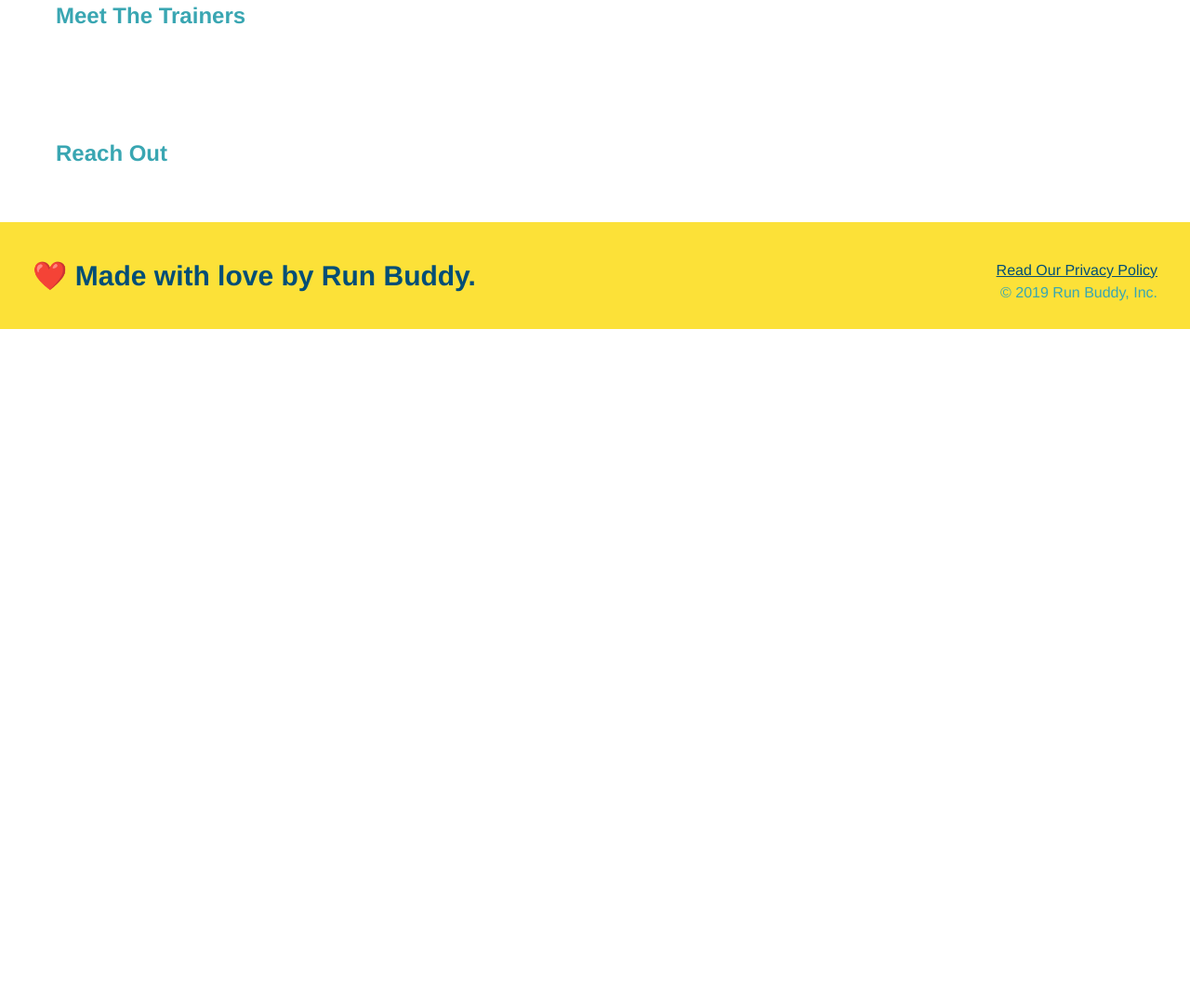
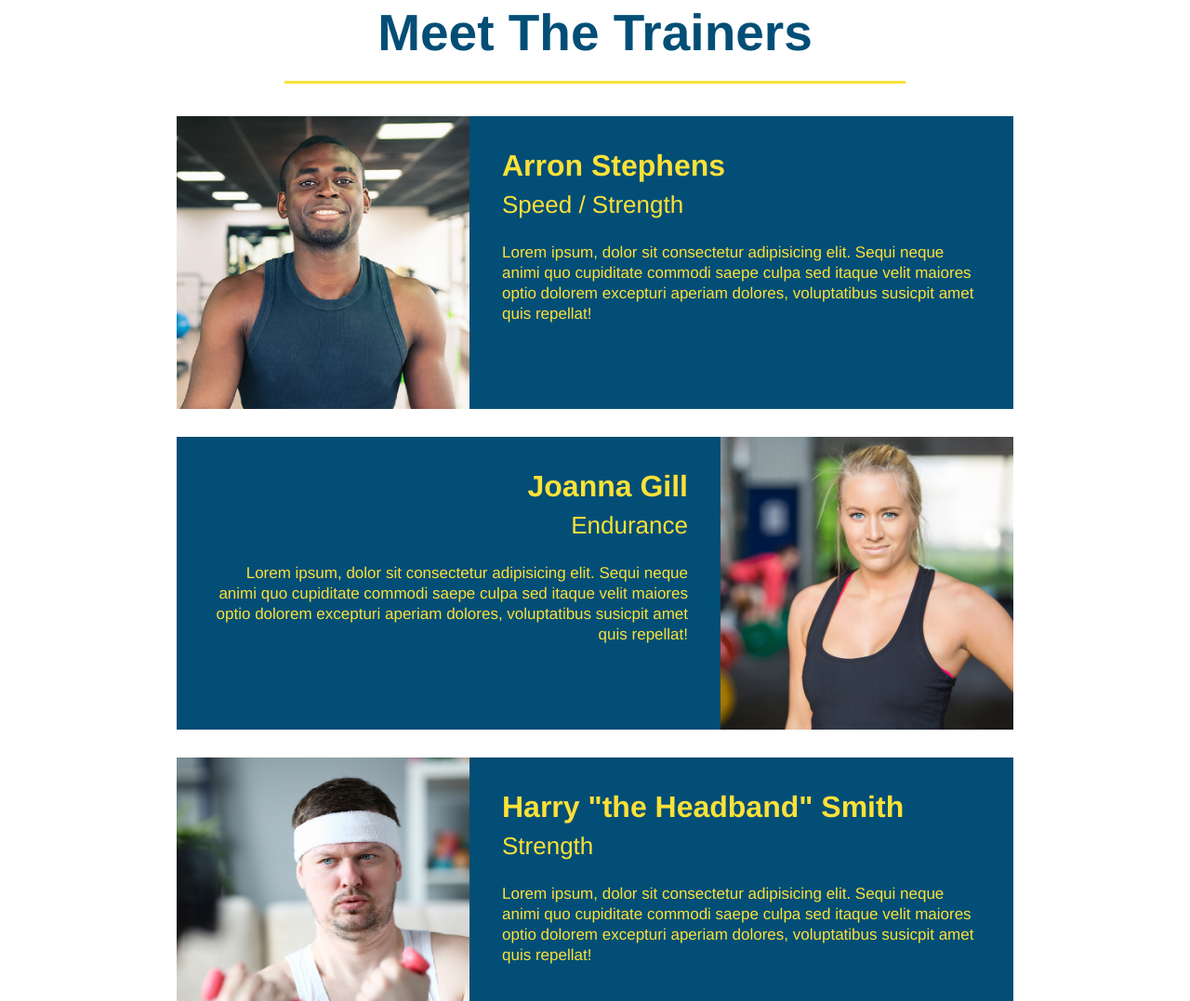
Before and after one commit to BlaineKB/run-buddy, a plain HTML site: page index.html in a window 1280 px wide. Shown: the part 2399-3476 px from the top of the page at 93% size. Before the commit the page ends 2753 px from the top, so only its background shows below. Drawn offline with Linux system fonts and the light colour scheme.

Commit message:
meet the trainers section

```diff
--- a/assets/css/style.css
+++ b/assets/css/style.css
@@ -147,3 +147,50 @@ section {
 .steps span {
     font-size: 38px;
 }
+
+.trainers {
+    text-align: center;
+}
+
+.trainer {
+    width: 900px;
+    margin: 0 auto 30px auto;
+    background: #024e76;
+    color: #fce138;
+    overflow: auto;
+}
+
+.trainer img {
+    width: 35%;
+    float: left;
+}
+
+.trainer-bio {
+    padding: 35px;
+    float: left;
+    width: 65%;
+}
+
+.text-left {
+    text-align: left;
+}
+
+.text-right {
+    text-align: right;
+}
+
+.trainer-bio h3 {
+    font-size: 32px;
+    margin-bottom: 8px;
+}
+
+.trainer-bio h4 {
+    font-weight: lighter;
+    font-size: 26px;
+    margin-bottom: 25px;
+}
+
+.trainer-bio p {
+    font-size: 17px;
+    line-height: 1.3;
+}
--- a/index.html
+++ b/index.html
@@ -101,8 +101,47 @@
         </section>
 
         <!-- "meet the trainers" section -->
-        <section>
-            <h2>Meet The Trainers</h2>
+        <section id="your-trainers" class="trainers">
+            <h2 class="section-title primary-border">
+                Meet The Trainers
+            </h2>
+            <article class="trainer">
+                <img src="./assets/images/trainer-1.jpg" alt="Arron Stephens in his workout clothes, ready to pump iron" />
+                <div class="trainer-bio text-left">
+                    <h3>Arron Stephens</h3>
+                    <h4>Speed / Strength</h4>
+                    <p>
+                        Lorem ipsum, dolor sit consectetur adipisicing elit. Sequi neque animi quo cupiditate commodi saepe culpa sed
+                        itaque velit maiores optio dolorem excepturi aperiam dolores, voluptatibus susicpit amet quis repellat!
+                    </p>
+                </div>
+            </article>
+
+            <!-- second trainer bio -->
+            <article class="trainer">
+                <div class="trainer-bio text-right">
+                    <h3>Joanna Gill</h3>
+                    <h4>Endurance</h4>
+                    <p>
+                        Lorem ipsum, dolor sit consectetur adipisicing elit. Sequi neque animi quo cupiditate commodi saepe culpa sed
+                        itaque velit maiores optio dolorem excepturi aperiam dolores, voluptatibus susicpit amet quis repellat!
+                    </p>
+                </div>
+                <img src="./assets/images/trainer-2.jpg" alt="Joanna Gill cooling off after a workout" />
+            </article>
+
+            <!-- third trainer bio -->
+            <article class="trainer">
+                <img src="./assets/images/trainer-3.jpg" alt="Harry Smith wearing a headband and lifting comically small pink weights" />
+                <div class="trainer-bio text-left">
+                    <h3>Harry "the Headband" Smith</h3>
+                    <h4>Strength</h4>
+                    <p>
+                        Lorem ipsum, dolor sit consectetur adipisicing elit. Sequi neque animi quo cupiditate commodi saepe culpa sed
+                        itaque velit maiores optio dolorem excepturi aperiam dolores, voluptatibus susicpit amet quis repellat!
+                    </p>
+                </div>
+            </article>
         </section>
 
         <!-- "reach out" section -->
```
Also changed, not shown: assets/images/trainer-1.jpg (added), assets/images/trainer-2.jpg (added), assets/images/trainer-3.jpg (added).
